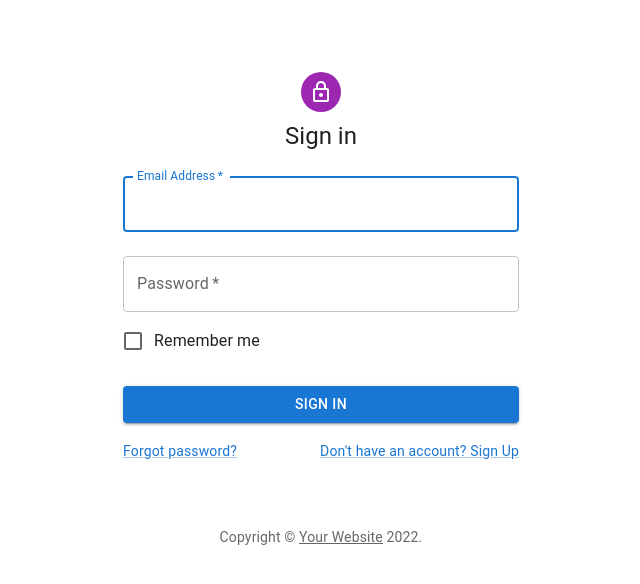
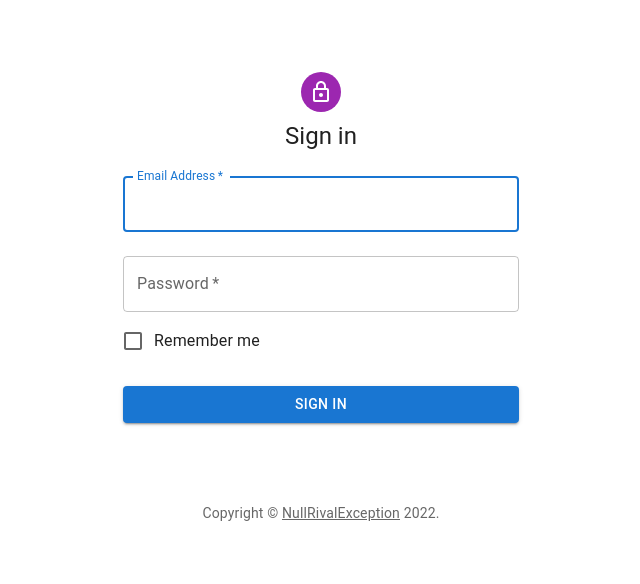
Before and after one commit to NullRivalException/frontend, a React (Create React App) app: page /signin in a window 1280 px wide. Shown: the top 584 px of the page, without its empty margins (319-959 px from the left). Built offline with nearby package versions, Linux system fonts and the light colour scheme.

Commit message:
Brand ourselves!

```diff
--- a/src/pages/SignIn.js
+++ b/src/pages/SignIn.js
@@ -18,7 +18,7 @@ function Copyright(props) {
     <Typography variant="body2" color="text.secondary" align="center" {...props}>
       {'Copyright © '}
       <Link color="inherit" href="https://mui.com/">
-        Your Website
+        NullRivalException
       </Link>{' '}
       {new Date().getFullYear()}
       {'.'}
@@ -89,7 +89,7 @@ export default function SignIn() {
             >
               Sign In
             </Button>
-            <Grid container>
+            {/* <Grid container>
               <Grid item xs>
                 <Link href="#" variant="body2">
                   Forgot password?
@@ -100,7 +100,7 @@ export default function SignIn() {
                   {"Don't have an account? Sign Up"}
                 </Link>
               </Grid>
-            </Grid>
+            </Grid> */}
           </Box>
         </Box>
         <Copyright sx={{ mt: 8, mb: 4 }} />
--- a/src/pages/SignUp.js
+++ b/src/pages/SignUp.js
@@ -12,13 +12,14 @@ import SvgIcon from '@mui/icons-material/LockOutlined';
 import Typography from '@mui/material/Typography';
 import Container from '@mui/material/Container';
 import { createTheme, ThemeProvider } from '@mui/material/styles';
+import { useNavigate } from 'react-router-dom';
 
 function Copyright(props) {
   return (
     <Typography variant="body2" color="text.secondary" align="center" {...props}>
       {'Copyright © '}
       <Link color="inherit" href="https://mui.com/">
-        Your Website
+        NullRivalException
       </Link>{' '}
       {new Date().getFullYear()}
       {'.'}
@@ -115,13 +116,13 @@ export default function SignUp() {
             >
               Sign Up
             </Button>
-            <Grid container justifyContent="flex-end">
+            {/* <Grid container justifyContent="flex-end">
               <Grid item>
                 <Link href="#" variant="body2">
                   Already have an account? Sign in
                 </Link>
               </Grid>
-            </Grid>
+            </Grid> */}
           </Box>
         </Box>
         <Copyright sx={{ mt: 5 }} />
```
